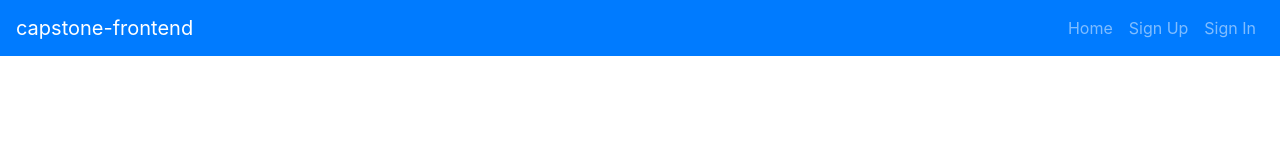
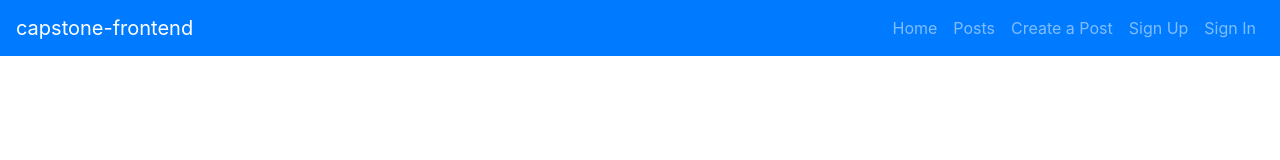
Before and after one commit to elody-ramirez/capstone-frontend, a React app: page /posts/1 in a window 1280 px wide. Shown: the top 160 px of the page. Built offline with nearby package versions, Linux system fonts and the light colour scheme.

Commit message:
Add Buttons in header for testing
Delete redirect is also working after restarting servers.

```diff
--- a/src/components/Header/Header.js
+++ b/src/components/Header/Header.js
@@ -19,6 +19,8 @@ const unauthenticatedOptions = (
 const alwaysOptions = (
   <Fragment>
     <Nav.Link href="#/">Home</Nav.Link>
+    <Nav.Link href="#/Posts">Posts</Nav.Link>
+    <Nav.Link href="#/createpost">Create a Post</Nav.Link>
   </Fragment>
 )
 
```
